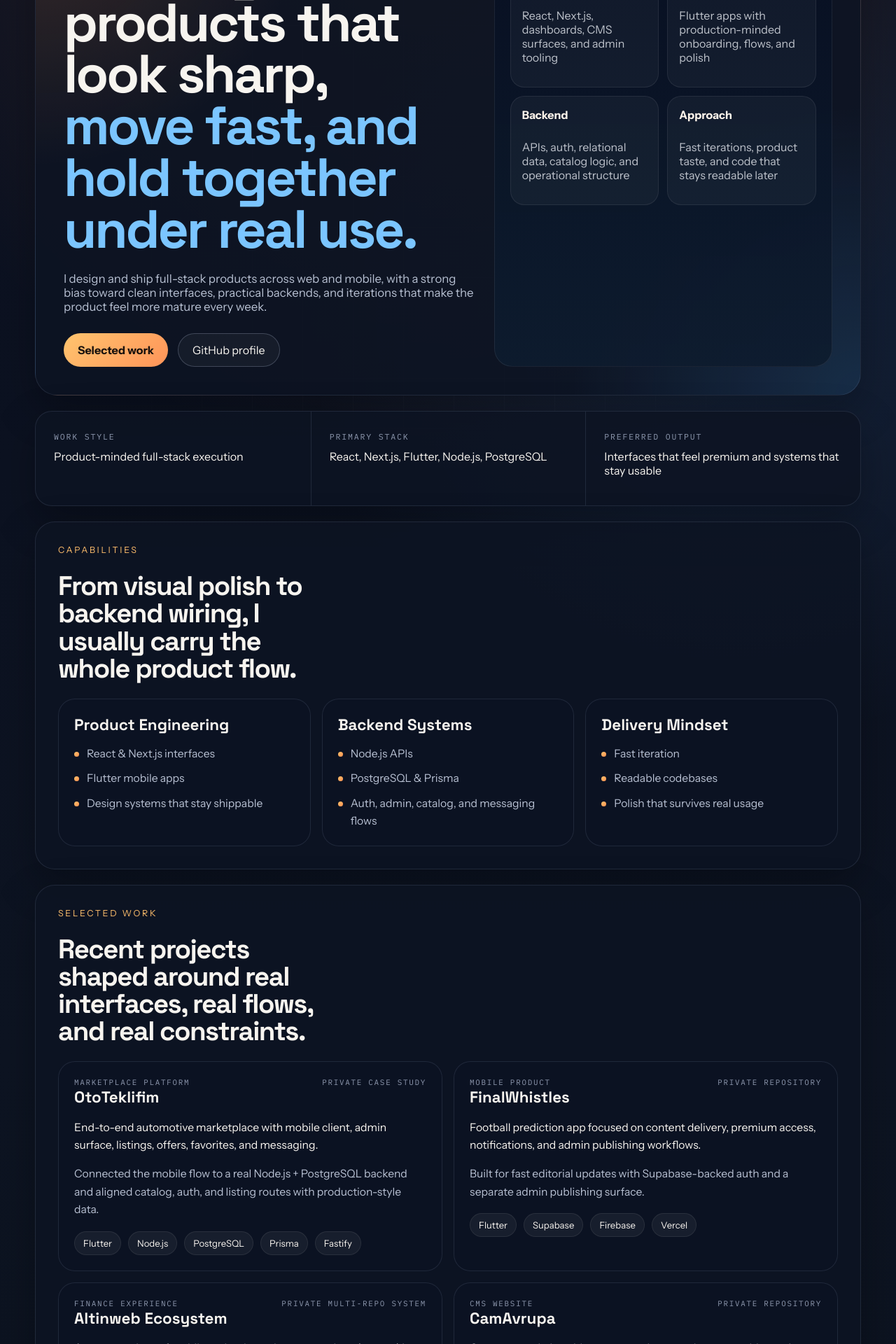
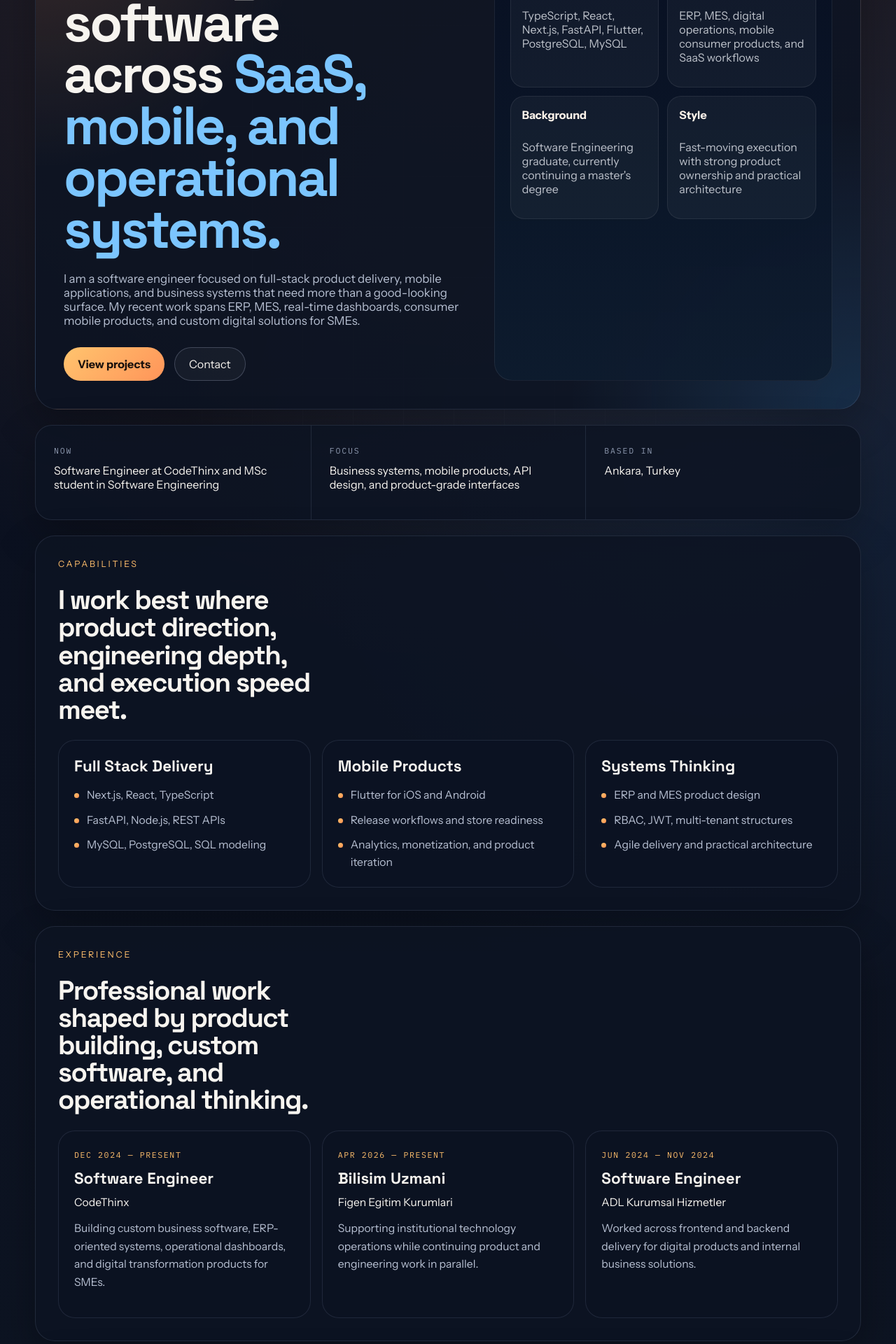
Before and after one commit to mertpeyk/mertpeykportfolio, a React (Vite) app: page / in a window 1280 px wide. Shown: the part 180-2100 px from the top of the page at 70% size. Built offline with nearby package versions, Linux system fonts and the light colour scheme.

Commit message:
Refine portfolio with CV details

```diff
--- a/index.html
+++ b/index.html
@@ -6,10 +6,10 @@
     <meta name="viewport" content="width=device-width, initial-scale=1.0" />
     <meta
       name="description"
-      content="Portfolio of Mert Peyk, a software engineer building polished web, mobile, and backend products."
+      content="Portfolio of Hakki Mert Peyk, a software engineer building SaaS platforms, mobile apps, and operational systems."
     />
     <meta name="theme-color" content="#0b1020" />
-    <title>Mert Peyk • Software Engineer</title>
+    <title>Hakki Mert Peyk • Software Engineer</title>
   </head>
   <body>
     <div id="root"></div>
--- a/src/App.css
+++ b/src/App.css
@@ -7,7 +7,9 @@
 .hero-panel,
 .summary-band,
 .capabilities-section,
+.timeline-section,
 .projects-section,
+.education-section,
 .principles-section,
 .contact-section {
   position: relative;
@@ -193,7 +195,9 @@
 }
 
 .capabilities-section,
+.timeline-section,
 .projects-section,
+.education-section,
 .principles-section,
 .contact-section {
   margin-top: 22px;
@@ -219,6 +223,8 @@
 }
 
 .capability-grid,
+.timeline-grid,
+.education-grid,
 .project-grid {
   display: grid;
   gap: 16px;
@@ -228,7 +234,14 @@
   grid-template-columns: repeat(3, minmax(0, 1fr));
 }
 
+.timeline-grid,
+.education-grid {
+  grid-template-columns: repeat(3, minmax(0, 1fr));
+}
+
 .capability-card,
+.timeline-card,
+.education-card,
 .project-card,
 .principles-list article {
   border-radius: 24px;
@@ -241,6 +254,8 @@
 }
 
 .capability-card h3,
+.timeline-card h3,
+.education-card h3,
 .project-card h3 {
   margin: 0 0 14px;
   color: var(--heading);
@@ -279,8 +294,32 @@
   grid-template-columns: repeat(2, minmax(0, 1fr));
 }
 
+.timeline-card,
+.education-card,
 .project-card {
   padding: 22px;
+}
+
+.timeline-period {
+  display: inline-flex;
+  margin-bottom: 12px;
+  color: var(--accent-strong);
+  font-family: var(--mono);
+  font-size: 0.72rem;
+  letter-spacing: 0.14em;
+  text-transform: uppercase;
+}
+
+.timeline-company {
+  margin: -4px 0 12px;
+  color: var(--heading);
+  font-size: 0.98rem;
+}
+
+.timeline-summary {
+  color: var(--muted);
+  font-size: 0.98rem;
+  line-height: 1.62;
 }
 
 .project-meta {
@@ -385,6 +424,8 @@
   .hero-panel,
   .contact-section,
   .capability-grid,
+  .timeline-grid,
+  .education-grid,
   .project-grid,
   .summary-band {
     grid-template-columns: 1fr;
--- a/src/App.tsx
+++ b/src/App.tsx
@@ -1,96 +1,151 @@
 import './App.css'
+
+type CapabilityGroup = {
+  title: string
+  items: string[]
+}
+
+type Experience = {
+  company: string
+  role: string
+  period: string
+  summary: string
+}
 
 type Project = {
   title: string
   category: string
+  role: string
   summary: string
   impact: string
   stack: string[]
-  status: string
 }
 
-const capabilityGroups = [
+type Education = {
+  school: string
+  degree: string
+  period: string
+}
+
+const capabilityGroups: CapabilityGroup[] = [
   {
-    title: 'Product Engineering',
-    items: ['React & Next.js interfaces', 'Flutter mobile apps', 'Design systems that stay shippable'],
+    title: 'Full Stack Delivery',
+    items: ['Next.js, React, TypeScript', 'FastAPI, Node.js, REST APIs', 'MySQL, PostgreSQL, SQL modeling'],
   },
   {
-    title: 'Backend Systems',
-    items: ['Node.js APIs', 'PostgreSQL & Prisma', 'Auth, admin, catalog, and messaging flows'],
+    title: 'Mobile Products',
+    items: ['Flutter for iOS and Android', 'Release workflows and store readiness', 'Analytics, monetization, and product iteration'],
   },
   {
-    title: 'Delivery Mindset',
-    items: ['Fast iteration', 'Readable codebases', 'Polish that survives real usage'],
+    title: 'Systems Thinking',
+    items: ['ERP and MES product design', 'RBAC, JWT, multi-tenant structures', 'Agile delivery and practical architecture'],
   },
 ]
 
-const projects: Project[] = [
+const experience: Experience[] = [
   {
-    title: 'OtoTeklifim',
-    category: 'Marketplace Platform',
+    company: 'CodeThinx',
+    role: 'Software Engineer',
+    period: 'Dec 2024 — Present',
     summary:
-      'End-to-end automotive marketplace with mobile client, admin surface, listings, offers, favorites, and messaging.',
-    impact:
-      'Connected the mobile flow to a real Node.js + PostgreSQL backend and aligned catalog, auth, and listing routes with production-style data.',
-    stack: ['Flutter', 'Node.js', 'PostgreSQL', 'Prisma', 'Fastify'],
-    status: 'Private case study',
+      'Building custom business software, ERP-oriented systems, operational dashboards, and digital transformation products for SMEs.',
   },
   {
-    title: 'FinalWhistles',
-    category: 'Mobile Product',
+    company: 'Figen Egitim Kurumlari',
+    role: 'Bilisim Uzmani',
+    period: 'Apr 2026 — Present',
     summary:
-      'Football prediction app focused on content delivery, premium access, notifications, and admin publishing workflows.',
-    impact:
-      'Built for fast editorial updates with Supabase-backed auth and a separate admin publishing surface.',
-    stack: ['Flutter', 'Supabase', 'Firebase', 'Vercel'],
-    status: 'Private repository',
+      'Supporting institutional technology operations while continuing product and engineering work in parallel.',
   },
   {
-    title: 'Altinweb Ecosystem',
-    category: 'Finance Experience',
+    company: 'ADL Kurumsal Hizmetler',
+    role: 'Software Engineer',
+    period: 'Jun 2024 — Nov 2024',
     summary:
-      'A connected set of mobile and web products around market tracking, dashboard workflows, and admin operations.',
+      'Worked across frontend and backend delivery for digital products and internal business solutions.',
+  },
+]
+
+const featuredProjects: Project[] = [
+  {
+    title: 'CodeThinx ERP & MES',
+    category: 'Industrial SaaS Platform',
+    role: 'Founder & Lead Software Engineer',
+    summary:
+      'A scalable platform for finance, operations, production planning, machine monitoring, and shift management.',
     impact:
-      'Split into dedicated frontend, backend, and mobile surfaces to keep customer-facing speed and internal operations clean.',
-    stack: ['Flutter', 'Next.js', 'Node.js', 'REST APIs'],
-    status: 'Private multi-repo system',
+      'Designed around multi-tenant thinking, role-based access, real-time monitoring, and operational visibility for production environments.',
+    stack: ['Next.js', 'React', 'TypeScript', 'FastAPI', 'MySQL'],
   },
   {
-    title: 'CamAvrupa',
-    category: 'CMS Website',
+    title: 'AltinWeb',
+    category: 'Market Data SaaS',
+    role: 'Founder & Full Stack Engineer',
     summary:
-      'Corporate website with a structured content layer, reusable sections, and a presentation that feels modern without being generic.',
+      'Live gold and exchange management platform tailored for the jewelry sector with operational modules and screen-based experiences.',
     impact:
-      'Set up around Next.js and Sanity to make content updates practical without sacrificing layout quality.',
-    stack: ['Next.js', 'Sanity', 'SCSS'],
-    status: 'Private repository',
+      'Connected SOAP and REST market feeds with high-frequency price workflows, stock logic, smart pricing, and admin control surfaces.',
+    stack: ['Next.js', 'React', 'FastAPI', 'Python', 'MySQL', 'SOAP/REST'],
   },
   {
-    title: 'Sahibinden Arac Takip',
-    category: 'Utility App',
+    title: 'Misil Bebek',
+    category: 'Consumer Mobile App',
+    role: 'Founder & Mobile Engineer',
     summary:
-      'Vehicle tracking workflow for monitoring listings and surfacing useful data instead of forcing manual checking.',
+      'Sleep support app for parents with white noise, lullabies, multilingual UX, and production release management.',
     impact:
-      'Combined a simple frontend with persistence so the product could move beyond a throwaway script into a usable tool.',
-    stack: ['Next.js', 'Prisma', 'PostgreSQL'],
-    status: 'Private repository',
+      'Handled multilingual product flow, monetization tuning, ASO thinking, and release operations for a consumer-facing app.',
+    stack: ['Flutter', 'Dart', 'Firebase Analytics', 'AdMob'],
   },
   {
-    title: 'AffectEd',
-    category: 'Concept to Execution',
+    title: 'Sigarayi Birakiyoruz',
+    category: 'Behavior Change Product',
+    role: 'Founder & Full Stack Mobile Developer',
     summary:
-      'A product concept shaped with technical framing, narrative clarity, and implementation thinking instead of staying at idea level.',
+      'A mobile experience built to support smoking cessation with motivation, crisis support, and progress tracking flows.',
     impact:
-      'An example of turning a raw concept into a structured digital product direction with technical detail.',
-    stack: ['Product Strategy', 'Frontend Prototyping', 'Technical Writing'],
-    status: 'Project archive',
+      'Focused on product stability, store compliance, multilingual content, and a user journey shaped around repeat engagement.',
+    stack: ['Flutter', 'Dart', 'Firebase', 'AdMob'],
+  },
+  {
+    title: 'AKKANA',
+    category: 'Autonomous Marine Project',
+    role: 'Project Lead & Software Engineer',
+    summary:
+      'Sonar-based unmanned marine vehicle project developed through university and incubation support.',
+    impact:
+      'Reached prototype phase under team leadership and earned second place at Ostim Technical University Pitching Day.',
+    stack: ['Product Leadership', 'Embedded Collaboration', 'Prototyping'],
+  },
+  {
+    title: 'Cancer Tissue Detection from MR Images',
+    category: 'Graduation Research Project',
+    role: 'Researcher & Software Developer',
+    summary:
+      'Deep learning-based medical imaging project focused on cancerous tissue detection from MR scans.',
+    impact:
+      'Built with TensorFlow and VGG16-style CNN methods, targeting high diagnostic accuracy in an academic context.',
+    stack: ['Python', 'TensorFlow', 'Computer Vision', 'CNN'],
+  },
+]
+
+const education: Education[] = [
+  {
+    school: 'Ostim Teknik Universitesi',
+    degree: 'MSc in Software Engineering',
+    period: 'Oct 2025 — Present',
+  },
+  {
+    school: 'Ostim Teknik Universitesi',
+    degree: 'BSc in Software Engineering',
+    period: 'Oct 2020 — Jun 2024',
   },
 ]
 
 const principles = [
-  'I like products that feel finished, not just functional.',
-  'I care about shipping speed, but not at the cost of maintainability.',
-  'I usually work across UI, API, data, and deployment until the whole flow actually works.',
+  'I like products that solve operational problems, not just UI exercises.',
+  'I enjoy moving between product thinking, interface quality, and backend structure without breaking continuity.',
+  'I prefer systems that stay readable as they grow: naming, boundaries, and delivery discipline matter.',
 ]
 
 function App() {
@@ -98,27 +153,23 @@ function App() {
     <main className="page-shell">
       <section className="hero-panel">
         <div className="hero-copy">
-          <p className="eyebrow">MERT PEYK • SOFTWARE ENGINEER</p>
+          <p className="eyebrow">HAKKI MERT PEYK • SOFTWARE ENGINEER</p>
           <h1>
-            Building products that look sharp,
-            <span> move fast, and hold together under real use.</span>
+            Building software across
+            <span> SaaS, mobile, and operational systems.</span>
           </h1>
           <p className="hero-text">
-            I design and ship full-stack products across web and mobile, with a strong bias
-            toward clean interfaces, practical backends, and iterations that make the product
-            feel more mature every week.
+            I am a software engineer focused on full-stack product delivery, mobile
+            applications, and business systems that need more than a good-looking surface. My
+            recent work spans ERP, MES, real-time dashboards, consumer mobile products, and
+            custom digital solutions for SMEs.
           </p>
           <div className="hero-actions">
             <a href="#selected-work" className="primary-link">
-              Selected work
+              View projects
             </a>
-            <a
-              href="https://github.com/mertpeyk"
-              className="secondary-link"
-              target="_blank"
-              rel="noreferrer"
-            >
-              GitHub profile
+            <a href="mailto:hakkimertpeyk@gmail.com" className="secondary-link">
+              Contact
             </a>
           </div>
         </div>
@@ -126,24 +177,24 @@ function App() {
         <div className="hero-card">
           <div className="hero-card-top">
             <span>Current focus</span>
-            <span>2026</span>
+            <span>Ankara / Remote</span>
           </div>
           <div className="signal-grid">
             <article>
-              <strong>Web</strong>
-              <p>React, Next.js, dashboards, CMS surfaces, and admin tooling</p>
+              <strong>Stack</strong>
+              <p>TypeScript, React, Next.js, FastAPI, Flutter, PostgreSQL, MySQL</p>
             </article>
             <article>
-              <strong>Mobile</strong>
-              <p>Flutter apps with production-minded onboarding, flows, and polish</p>
+              <strong>Domain</strong>
+              <p>ERP, MES, digital operations, mobile consumer products, and SaaS workflows</p>
             </article>
             <article>
-              <strong>Backend</strong>
-              <p>APIs, auth, relational data, catalog logic, and operational structure</p>
+              <strong>Background</strong>
+              <p>Software Engineering graduate, currently continuing a master&apos;s degree</p>
             </article>
             <article>
-              <strong>Approach</strong>
-              <p>Fast iterations, product taste, and code that stays readable later</p>
+              <strong>Style</strong>
+              <p>Fast-moving execution with strong product ownership and practical architecture</p>
             </article>
           </div>
         </div>
@@ -151,23 +202,23 @@ function App() {
 
       <section className="summary-band">
         <div>
-          <span className="summary-label">Work style</span>
-          <p>Product-minded full-stack execution</p>
+          <span className="summary-label">Now</span>
+          <p>Software Engineer at CodeThinx and MSc student in Software Engineering</p>
         </div>
         <div>
-          <span className="summary-label">Primary stack</span>
-          <p>React, Next.js, Flutter, Node.js, PostgreSQL</p>
+          <span className="summary-label">Focus</span>
+          <p>Business systems, mobile products, API design, and product-grade interfaces</p>
         </div>
         <div>
-          <span className="summary-label">Preferred output</span>
-          <p>Interfaces that feel premium and systems that stay usable</p>
+          <span className="summary-label">Based in</span>
+          <p>Ankara, Turkey</p>
         </div>
       </section>
 
       <section className="capabilities-section">
         <div className="section-heading">
           <p className="eyebrow">Capabilities</p>
-          <h2>From visual polish to backend wiring, I usually carry the whole product flow.</h2>
+          <h2>I work best where product direction, engineering depth, and execution speed meet.</h2>
         </div>
 
         <div className="capability-grid">
@@ -184,18 +235,35 @@ function App() {
         </div>
       </section>
 
+      <section className="timeline-section">
+        <div className="section-heading">
+          <p className="eyebrow">Experience</p>
+          <h2>Professional work shaped by product building, custom software, and operational thinking.</h2>
+        </div>
+        <div className="timeline-grid">
+          {experience.map((item) => (
+            <article className="timeline-card" key={`${item.company}-${item.period}`}>
+              <span className="timeline-period">{item.period}</span>
+              <h3>{item.role}</h3>
+              <p className="timeline-company">{item.company}</p>
+              <p className="timeline-summary">{item.summary}</p>
+            </article>
+          ))}
+        </div>
+      </section>
+
       <section className="projects-section" id="selected-work">
         <div className="section-heading">
           <p className="eyebrow">Selected Work</p>
-          <h2>Recent projects shaped around real interfaces, real flows, and real constraints.</h2>
+          <h2>Projects that reflect both technical range and a bias toward real-world usefulness.</h2>
         </div>
 
         <div className="project-grid">
-          {projects.map((project) => (
+          {featuredProjects.map((project) => (
             <article className="project-card" key={project.title}>
               <div className="project-meta">
                 <span>{project.category}</span>
-                <span>{project.status}</span>
+                <span>{project.role}</span>
               </div>
               <h3>{project.title}</h3>
               <p className="project-summary">{project.summary}</p>
@@ -210,10 +278,26 @@ function App() {
         </div>
       </section>
 
+      <section className="education-section">
+        <div className="section-heading compact">
+          <p className="eyebrow">Education</p>
+          <h2>Academic track in software engineering with ongoing graduate-level work.</h2>
+        </div>
+        <div className="education-grid">
+          {education.map((item) => (
+            <article className="education-card" key={`${item.school}-${item.period}`}>
+              <span className="timeline-period">{item.period}</span>
+              <h3>{item.degree}</h3>
+              <p className="timeline-company">{item.school}</p>
+            </article>
+          ))}
+        </div>
+      </section>
+
       <section className="principles-section">
         <div className="section-heading compact">
           <p className="eyebrow">Principles</p>
-          <h2>How I tend to work when the goal is quality, not just completion.</h2>
+          <h2>How I tend to work when the goal is long-term product value, not short-term flash.</h2>
         </div>
         <div className="principles-list">
           {principles.map((principle, index) => (
@@ -227,10 +311,11 @@ function App() {
 
       <section className="contact-section">
         <div>
-          <p className="eyebrow">Next</p>
-          <h2>Open to building serious digital products with strong taste and clean execution.</h2>
+          <p className="eyebrow">Contact</p>
+          <h2>Open to serious product, software, and systems work.</h2>
         </div>
         <div className="contact-links">
+          <a href="mailto:hakkimertpeyk@gmail.com">hakkimertpeyk@gmail.com</a>
           <a href="https://github.com/mertpeyk" target="_blank" rel="noreferrer">
             github.com/mertpeyk
           </a>
```
